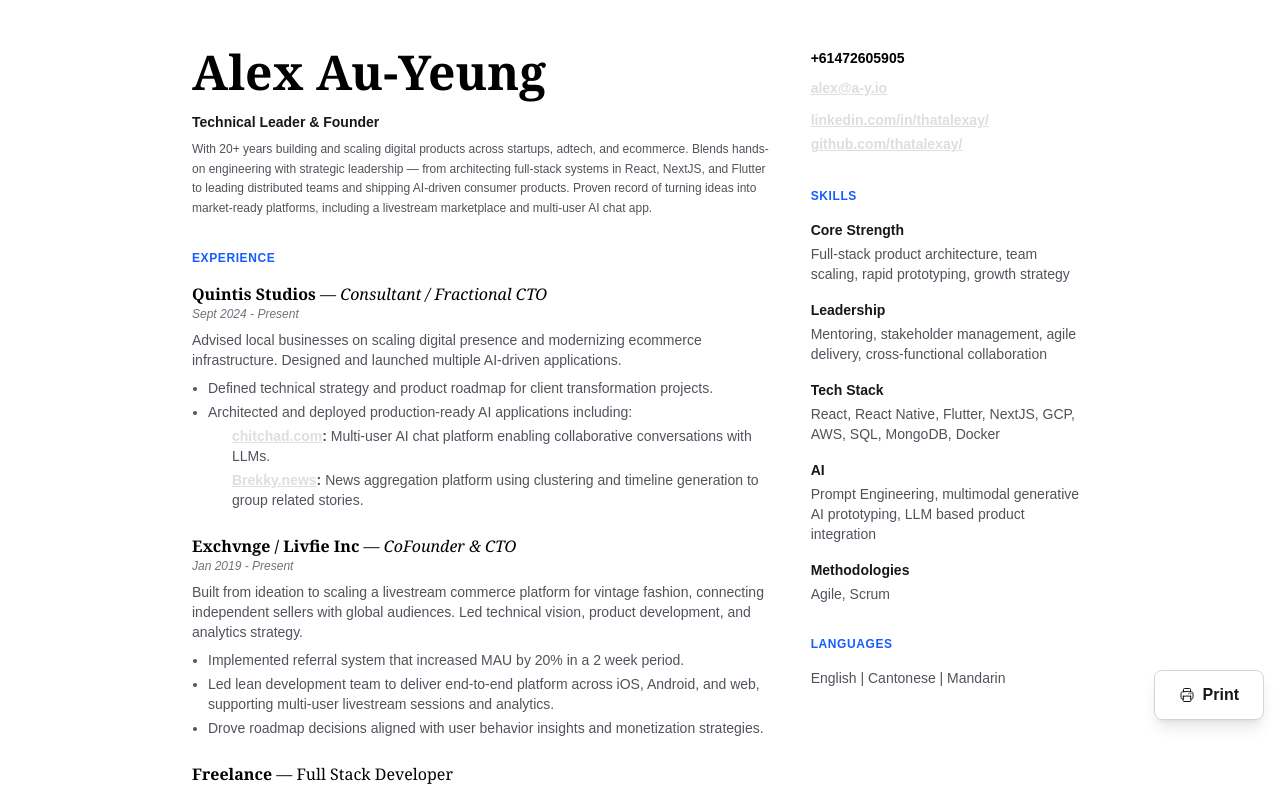
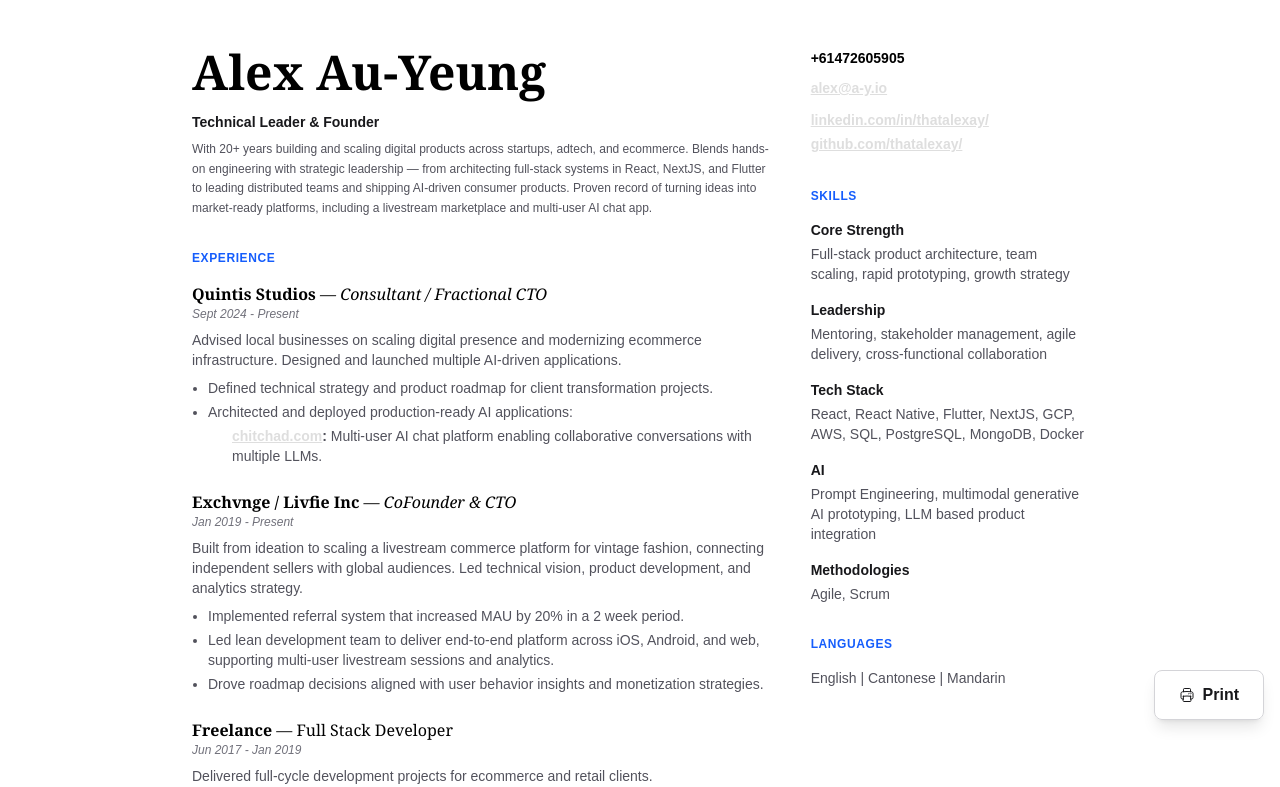
Before and after one commit to thatalexay/alexayio, a Next.js app: page / in a window 1280 px wide. Shown: the top 787 px of the page. Built offline with nearby package versions, Linux system fonts and the light colour scheme.

Commit message:
include postgres

```diff
--- a/app/data/resume.ts
+++ b/app/data/resume.ts
@@ -10,20 +10,20 @@
       "Advised local businesses on scaling digital presence and modernizing ecommerce infrastructure. Designed and launched multiple AI-driven applications.",
     highlights: [
       "Defined technical strategy and product roadmap for client transformation projects.",
-      "Architected and deployed production-ready AI applications including:",
+      "Architected and deployed production-ready AI applications:",
     ],
     projects: [
       {
         name: "chitchad.com",
         url: "https://chitchad.com",
-        description: "Multi-user AI chat platform enabling collaborative conversations with LLMs.",
+        description: "Multi-user AI chat platform enabling collaborative conversations with multiple LLMs.",
       },
-      {
+/*       {
         name: "Brekky.news",
         url: "https://brekky.news",
         description:
           "News aggregation platform using clustering and timeline generation to group related stories. ",
-      },
+      }, */
 
     ],
   },
@@ -110,7 +110,7 @@
   },
   {
     title: "Tech Stack",
-    description: "React, React Native, Flutter, NextJS, GCP, AWS, SQL, MongoDB, Docker",
+    description: "React, React Native, Flutter, NextJS, GCP, AWS, SQL, PostgreSQL, MongoDB, Docker",
   },
   {
     title: "AI",
```
